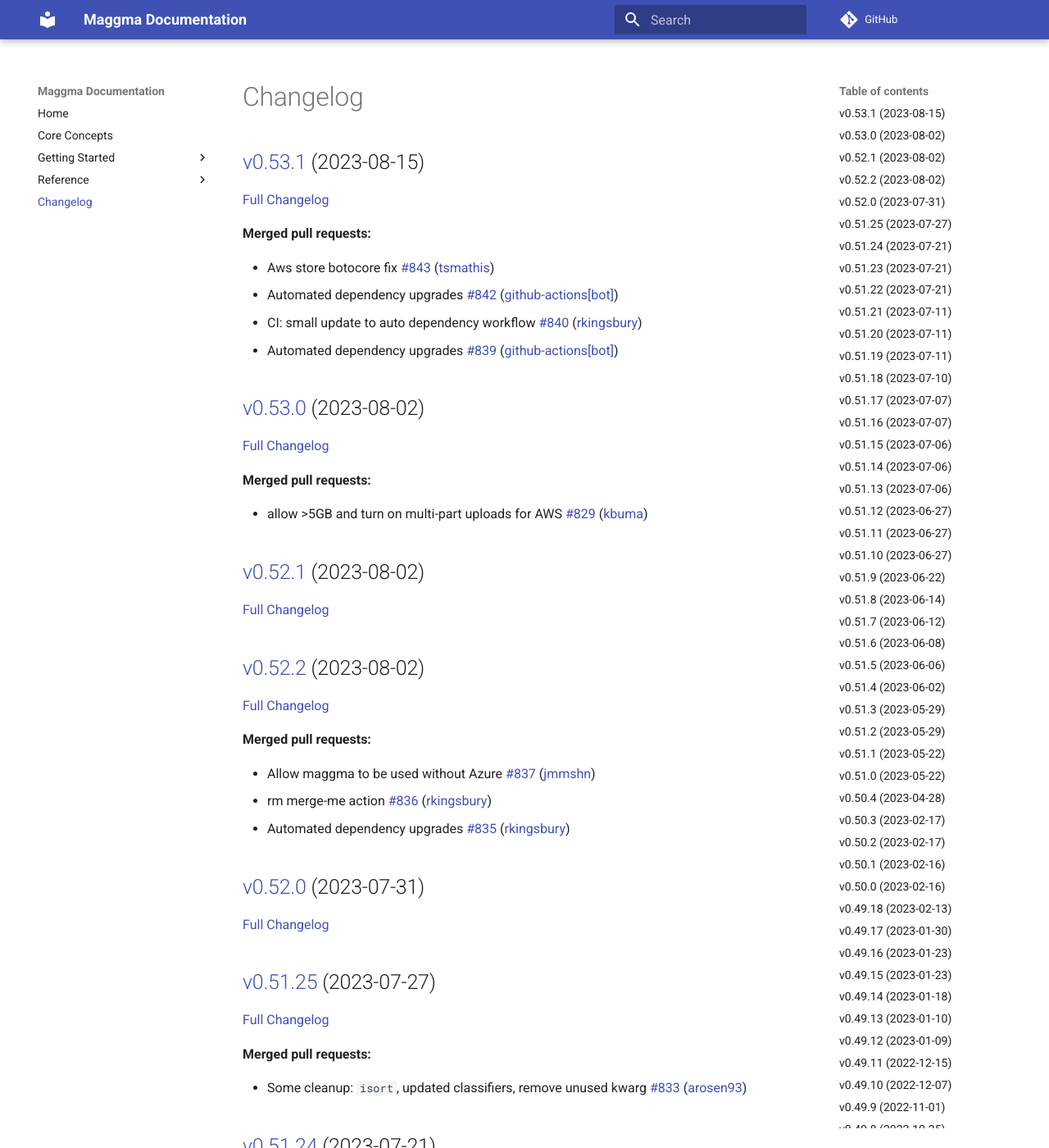
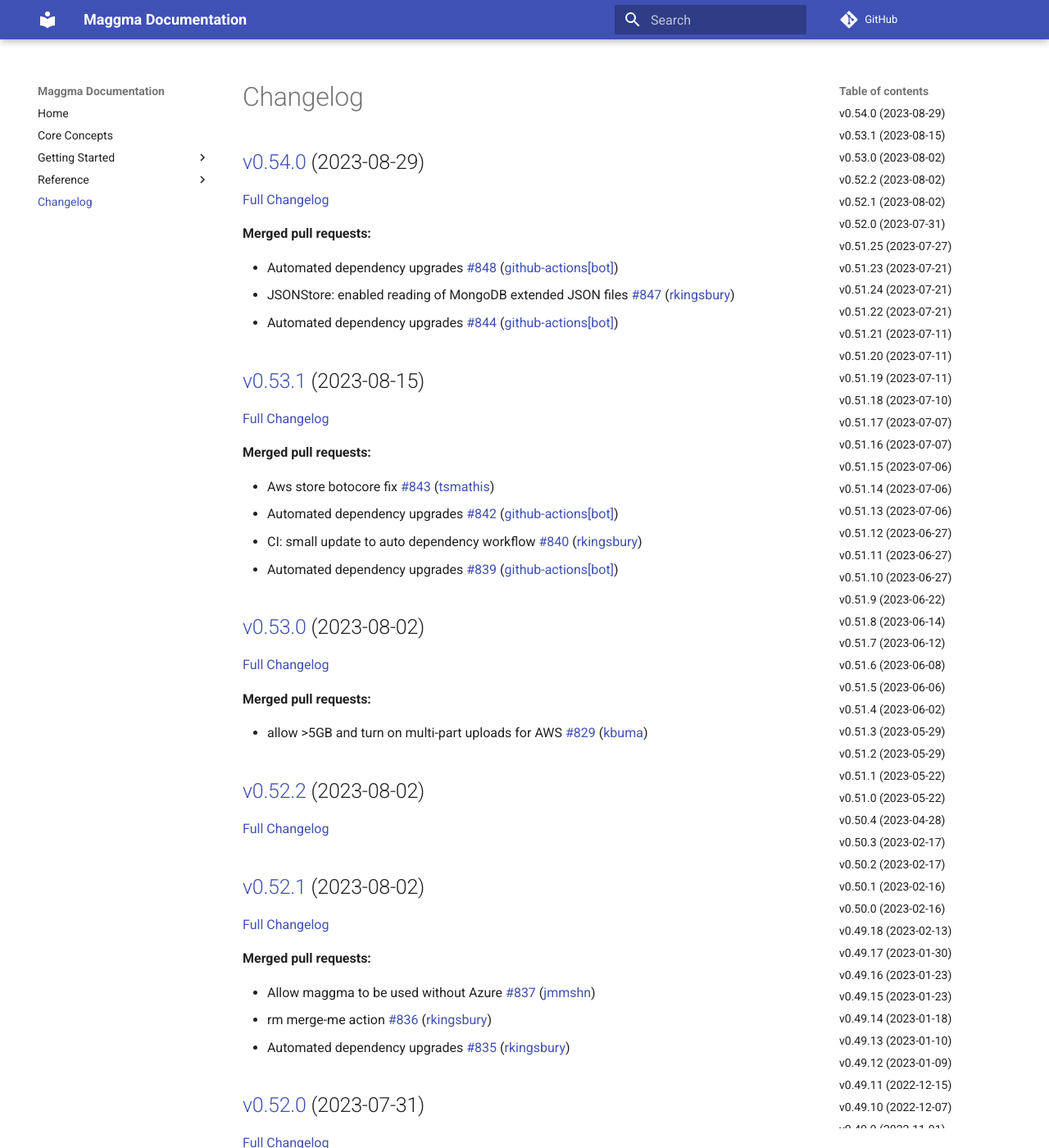
Before and after one commit to materialsproject/maggma, an MkDocs documentation site: the page built from docs/CHANGELOG.md, in a window 1280 px wide and 1400 px high. Shown: the whole window at 82% size. Built offline with MkDocs 1.6.1 and Material for MkDocs 9.7.7, drawn with Linux system fonts in a browser that asks for light colours; comment, search, counter and statistics services are not loaded; some of the changed text lies outside the part shown.

Commit message:
Updated CHANGELOG.md

```diff
--- a/docs/CHANGELOG.md
+++ b/docs/CHANGELOG.md
@@ -1,4 +1,14 @@
 # Changelog
+
+## [v0.54.0](https://github.com/materialsproject/maggma/tree/v0.54.0) (2023-08-29)
+
+[Full Changelog](https://github.com/materialsproject/maggma/compare/v0.53.1...v0.54.0)
+
+**Merged pull requests:**
+
+- Automated dependency upgrades [\#848](https://github.com/materialsproject/maggma/pull/848) ([github-actions[bot]](https://github.com/apps/github-actions))
+- JSONStore: enabled reading of MongoDB extended JSON files [\#847](https://github.com/materialsproject/maggma/pull/847) ([rkingsbury](https://github.com/rkingsbury))
+- Automated dependency upgrades [\#844](https://github.com/materialsproject/maggma/pull/844) ([github-actions[bot]](https://github.com/apps/github-actions))
 
 ## [v0.53.1](https://github.com/materialsproject/maggma/tree/v0.53.1) (2023-08-15)
 
@@ -13,19 +23,19 @@
 
 ## [v0.53.0](https://github.com/materialsproject/maggma/tree/v0.53.0) (2023-08-02)
 
-[Full Changelog](https://github.com/materialsproject/maggma/compare/v0.52.1...v0.53.0)
+[Full Changelog](https://github.com/materialsproject/maggma/compare/v0.52.2...v0.53.0)
 
 **Merged pull requests:**
 
 - allow \>5GB and turn on multi-part uploads for AWS [\#829](https://github.com/materialsproject/maggma/pull/829) ([kbuma](https://github.com/kbuma))
 
+## [v0.52.2](https://github.com/materialsproject/maggma/tree/v0.52.2) (2023-08-02)
+
+[Full Changelog](https://github.com/materialsproject/maggma/compare/v0.52.1...v0.52.2)
+
 ## [v0.52.1](https://github.com/materialsproject/maggma/tree/v0.52.1) (2023-08-02)
 
-[Full Changelog](https://github.com/materialsproject/maggma/compare/v0.52.2...v0.52.1)
-
-## [v0.52.2](https://github.com/materialsproject/maggma/tree/v0.52.2) (2023-08-02)
-
-[Full Changelog](https://github.com/materialsproject/maggma/compare/v0.52.0...v0.52.2)
+[Full Changelog](https://github.com/materialsproject/maggma/compare/v0.52.0...v0.52.1)
 
 **Merged pull requests:**
 
@@ -39,19 +49,19 @@
 
 ## [v0.51.25](https://github.com/materialsproject/maggma/tree/v0.51.25) (2023-07-27)
 
-[Full Changelog](https://github.com/materialsproject/maggma/compare/v0.51.24...v0.51.25)
+[Full Changelog](https://github.com/materialsproject/maggma/compare/v0.51.23...v0.51.25)
 
 **Merged pull requests:**
 
 - Some cleanup: `isort`, updated classifiers, remove unused kwarg [\#833](https://github.com/materialsproject/maggma/pull/833) ([arosen93](https://github.com/arosen93))
 
+## [v0.51.23](https://github.com/materialsproject/maggma/tree/v0.51.23) (2023-07-21)
+
+[Full Changelog](https://github.com/materialsproject/maggma/compare/v0.51.24...v0.51.23)
+
 ## [v0.51.24](https://github.com/materialsproject/maggma/tree/v0.51.24) (2023-07-21)
 
-[Full Changelog](https://github.com/materialsproject/maggma/compare/v0.51.23...v0.51.24)
-
-## [v0.51.23](https://github.com/materialsproject/maggma/tree/v0.51.23) (2023-07-21)
-
-[Full Changelog](https://github.com/materialsproject/maggma/compare/v0.51.22...v0.51.23)
+[Full Changelog](https://github.com/materialsproject/maggma/compare/v0.51.22...v0.51.24)
 
 **Closed issues:**
 
@@ -591,15 +601,15 @@
 
 ## [v0.43.0](https://github.com/materialsproject/maggma/tree/v0.43.0) (2022-03-07)
 
-[Full Changelog](https://github.com/materialsproject/maggma/compare/v0.42.0...v0.43.0)
+[Full Changelog](https://github.com/materialsproject/maggma/compare/v0.44.0...v0.43.0)
+
+## [v0.44.0](https://github.com/materialsproject/maggma/tree/v0.44.0) (2022-03-07)
+
+[Full Changelog](https://github.com/materialsproject/maggma/compare/v0.42.0...v0.44.0)
 
 ## [v0.42.0](https://github.com/materialsproject/maggma/tree/v0.42.0) (2022-03-07)
 
-[Full Changelog](https://github.com/materialsproject/maggma/compare/v0.44.0...v0.42.0)
-
-## [v0.44.0](https://github.com/materialsproject/maggma/tree/v0.44.0) (2022-03-07)
-
-[Full Changelog](https://github.com/materialsproject/maggma/compare/v0.41.1...v0.44.0)
+[Full Changelog](https://github.com/materialsproject/maggma/compare/v0.41.1...v0.42.0)
 
 **Merged pull requests:**
 
```
